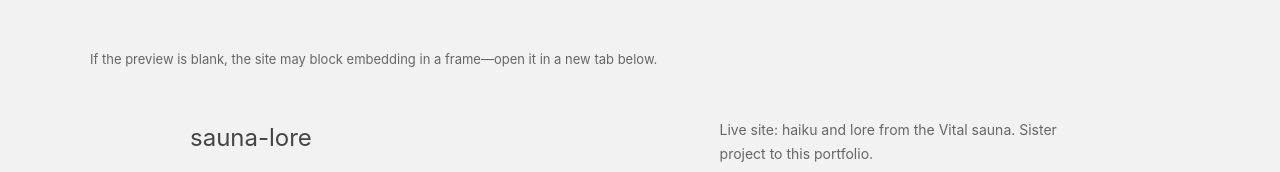
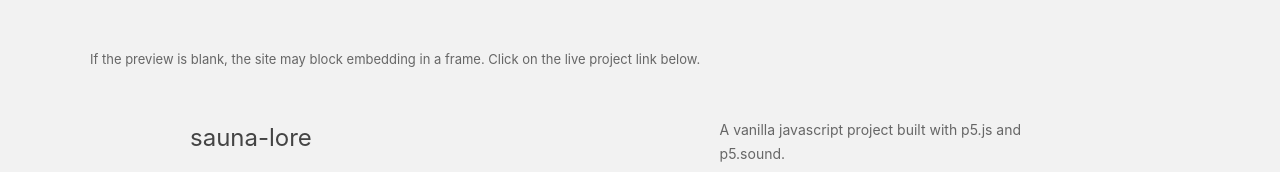
Before and after one commit to halfabluebanana/linlinlin.online, a plain HTML site: page projects/sauna-lore.html in a window 1280 px wide. Shown: the part 779-951 px from the top of the page. Drawn offline with Linux system fonts and the light colour scheme; a web font is replaced by a local one.

Commit message:
Update sauna-lore page copy (p5.js stack + embed note)
Made-with: Cursor

```diff
--- a/projects/sauna-lore.html
+++ b/projects/sauna-lore.html
@@ -120,7 +120,7 @@
                 </div>
             </div>
             <p class="embed-fallback-note">
-                If the preview is blank, the site may block embedding in a frame—open it in a new tab below.
+                If the preview is blank, the site may block embedding in a frame. Click on the live project link below.
             </p>
         </div>
 
@@ -134,7 +134,7 @@
                 </div>
                 <div>
                     <p style="font-family: 'BDO Grotesk', -apple-system, BlinkMacSystemFont, 'Segoe UI', sans-serif; font-size: 14px; line-height: 1.7; color: #666666; margin-top: 0;">
-                        Live site: haiku and lore from the Vital sauna. Sister project to this portfolio.
+                        A vanilla javascript project built with p5.js and p5.sound.
                     </p>
                     <a href="https://saunalore.com/" target="_blank" rel="noopener noreferrer" style="font-family: 'BDO Grotesk', -apple-system, BlinkMacSystemFont, 'Segoe UI', sans-serif; font-size: 14px; color: #333333; text-decoration: underline; text-underline-offset: 3px;">open saunalore.com →</a>
                 </div>
```
